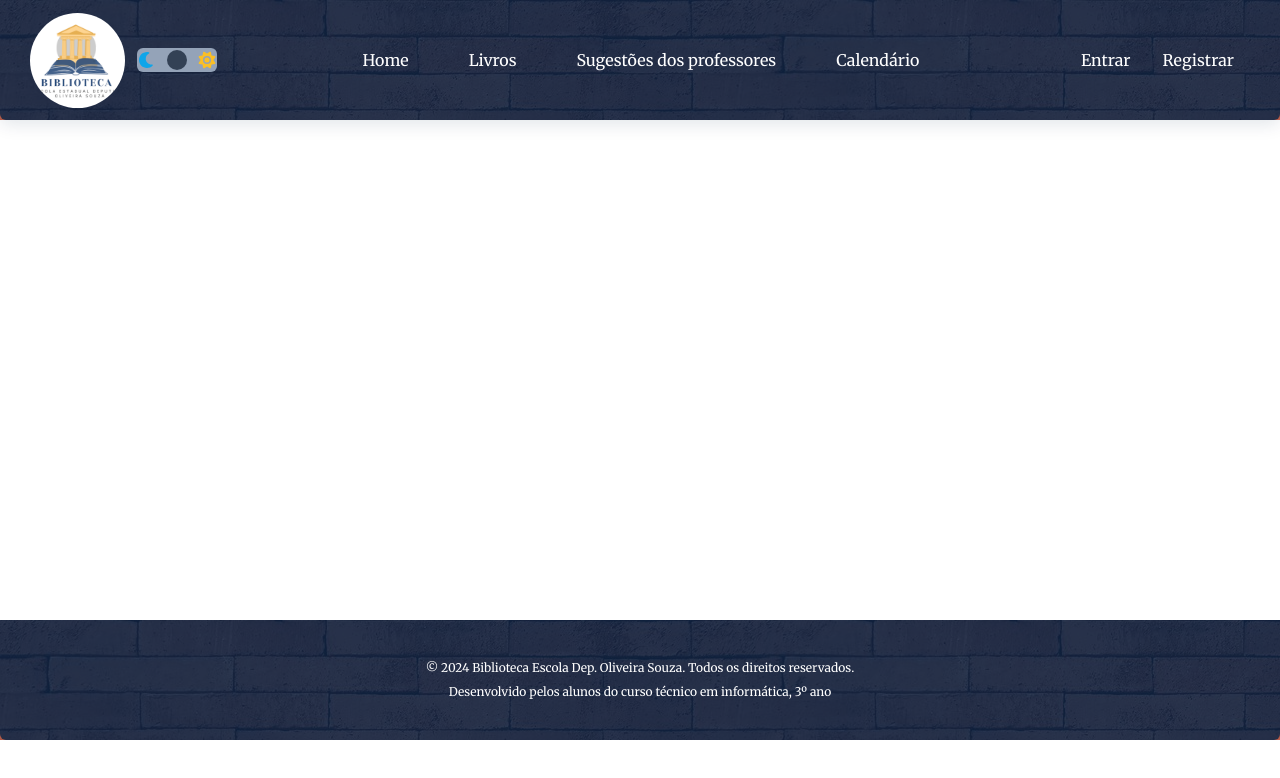
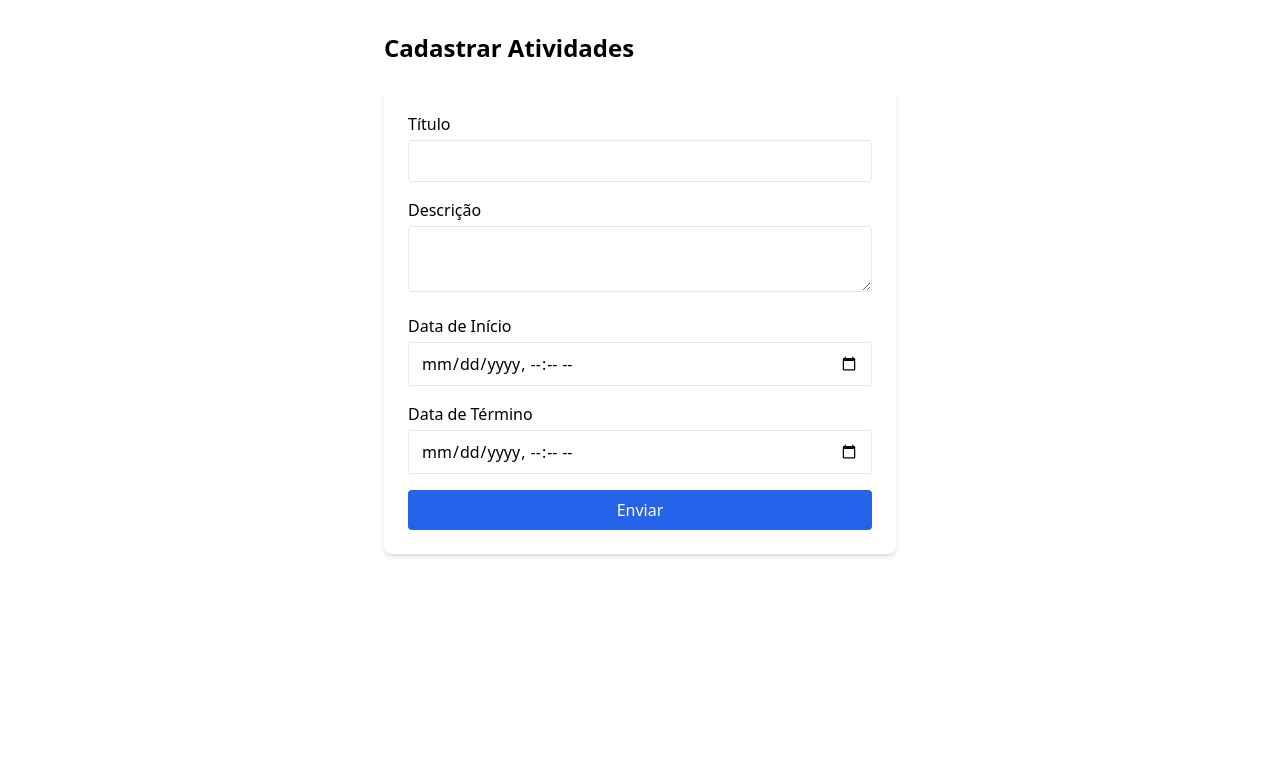
Before and after one commit to WindsorAgatha/biblioteca-react, a React (Create React App) app: page /#/atividades in a window 1280 px wide. Shown: the top 778 px of the page. Built offline with nearby package versions, Linux system fonts and the light colour scheme.

Commit message:
criação actives

```diff
--- a/src/App.js
+++ b/src/App.js
@@ -26,6 +26,7 @@ import LiteraryGenre from './components/dashboard/LiteraryGenre';
 import Teacher from './components/dashboard/Teacher';
 import CreateBook from './components/dashboard/CreateBook';
 import CreateEvent from './components/dashboard/CreateEvent';
+import Actives from './components/dashboard/Actives';
 
 function App() {
 
@@ -49,6 +50,7 @@ function App() {
         <Route path="/criar-evento/*" element={<CreateEvent />} />
         <Route path="/criar-livro/*" element={<CreateBook />} />
         <Route path="/estudantes/*" element={<Student />} />
+        <Route path='/atividades/*' element={<Actives/>}/>
 
 
         {/* App padrão com header/footer */}
--- /dev/null
+++ b/src/components/dashboard/Actives.jsx
@@ -0,0 +1,106 @@
+import { useState } from "react";
+
+export default function ActivityForm() {
+  const [formData, setFormData] = useState({
+    title: "",
+    description: "",
+    startDate: "",
+    endDate: ""
+  });
+
+  const [submitted, setSubmitted] = useState(null);
+
+  function handleChange(e) {
+    setFormData({ ...formData, [e.target.name]: e.target.value });
+  }
+
+  async function handleSubmit(e) {
+    e.preventDefault();
+
+    try {
+      const response = await fetch("https://localhost:5001/api/actives", {
+        method: "POST",
+        headers: { "Content-Type": "application/json" },
+        body: JSON.stringify(formData)
+      });
+
+      const result = await response.json();
+      setSubmitted(result);
+    } catch (error) {
+      console.error("Erro ao enviar:", error);
+      alert("Erro ao enviar os dados.");
+    }
+  }
+
+  return (
+    <div className="font-sans p-8 max-w-xl mx-auto">
+      <h2 className="text-2xl font-bold mb-6">Cadastrar Atividades</h2>
+
+      <form onSubmit={handleSubmit} className="space-y-4 bg-white shadow-md p-6 rounded-lg">
+
+        <div>
+          <label className="block mb-1 font-medium">Título</label>
+          <input
+            type="text"
+            name="title"
+            className="w-full border rounded px-3 py-2 focus:outline-none focus:ring focus:ring-blue-300"
+            value={formData.title}
+            onChange={handleChange}
+            required
+          />
+        </div>
+
+        <div>
+          <label className="block mb-1 font-medium">Descrição</label>
+          <textarea
+            name="description"
+            className="w-full border rounded px-3 py-2 focus:outline-none focus:ring focus:ring-blue-300"
+            value={formData.description}
+            onChange={handleChange}
+          />
+        </div>
+
+        <div>
+          <label className="block mb-1 font-medium">Data de Início</label>
+          <input
+            type="datetime-local"
+            name="startDate"
+            className="w-full border rounded px-3 py-2 focus:outline-none focus:ring focus:ring-blue-300"
+            value={formData.startDate}
+            onChange={handleChange}
+            required
+          />
+        </div>
+
+        <div>
+          <label className="block mb-1 font-medium">Data de Término</label>
+          <input
+            type="datetime-local"
+            name="endDate"
+            className="w-full border rounded px-3 py-2 focus:outline-none focus:ring focus:ring-blue-300"
+            value={formData.endDate}
+            onChange={handleChange}
+          />
+        </div>
+
+        <button
+          type="submit"
+          className="w-full bg-blue-600 text-white py-2 rounded hover:bg-blue-700 transition"
+        >
+          Enviar
+        </button>
+      </form>
+
+      {submitted && (
+        <div className="mt-6 p-6 bg-gray-100 rounded-lg shadow">
+          <h3 className="text-xl font-semibold mb-3">Resultado do Envio</h3>
+
+          <p><span className="font-semibold">Título:</span> {submitted.title}</p>
+          <p><span className="font-semibold">Descrição:</span> {submitted.description}</p>
+          <p><span className="font-semibold">Data de Início:</span> {submitted.startDate}</p>
+          <p><span className="font-semibold">Data de Término:</span> {submitted.endDate}</p>
+        </div>
+      )}
+    </div>
+  );
+}
```
